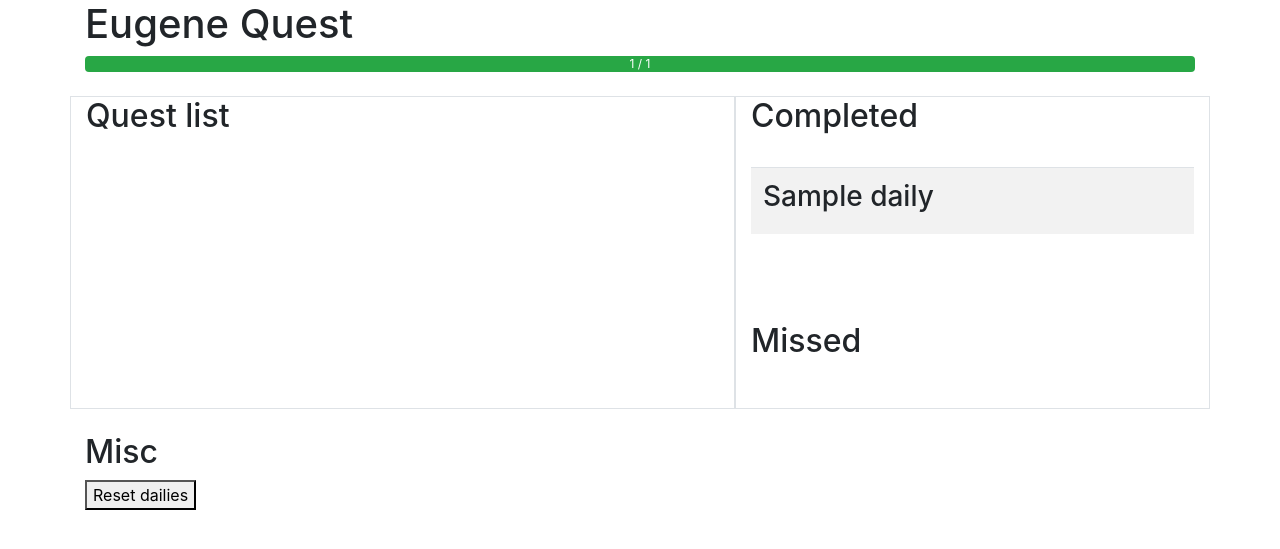
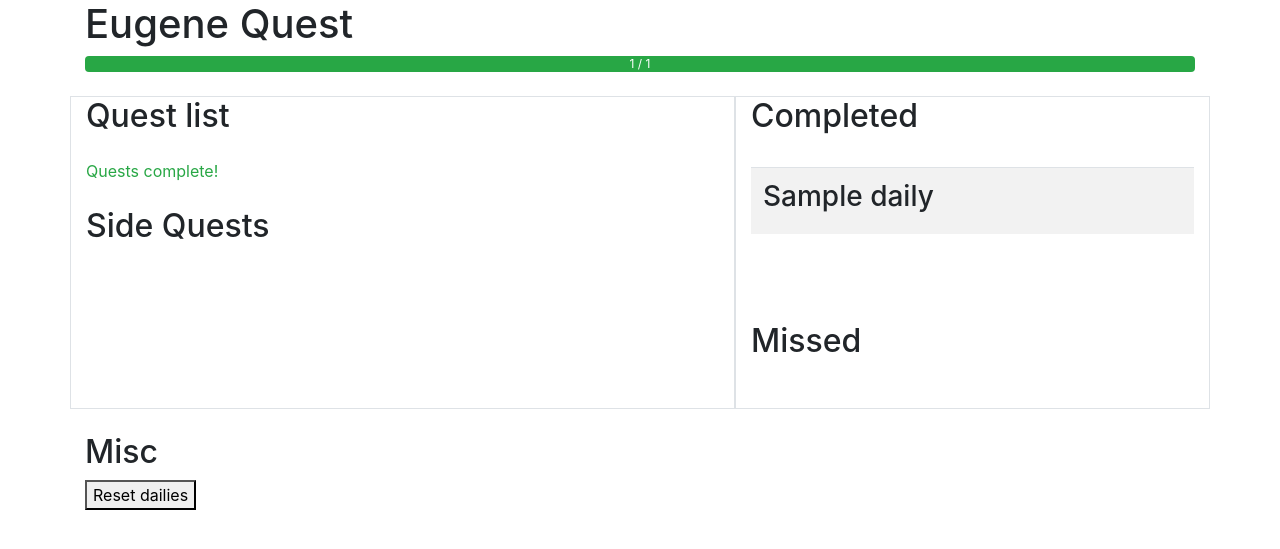
Before and after one commit to eugman/EugeneQuest, a Flask app: page / in a window 1280 px wide. Shown: the part 56-605 px from the top of the page. Run offline with Flask 2, Linux system fonts and the light colour scheme; tables that the repository leaves empty hold one stand-in row (values such as "Sample post"); parts of the project's set-up code (start-up, migrations or seed data) failed here and were passed over; some libraries are stand-ins or nearby versions.

Commit message:
Added side quests.

```diff
--- a/app/routes.py
+++ b/app/routes.py
@@ -2,6 +2,7 @@ from app import app, db
 from app.models import *
 from app.config import *
 import re
+
 from flask import  render_template, request, Response
 from flask_sqlalchemy import SQLAlchemy
 from trello import TrelloApi
@@ -39,6 +40,8 @@ def add():
         db.session.commit()
 
     return render_template("add.html")
+
+
 
 @app.route('/food', methods=['GET', 'POST'])
 def food():
@@ -155,9 +158,6 @@ def trello():
 
         trello.cards.update_idList(cardid, done)
 
-
-
-
     homeCards = trello.lists.get_card(HOME_WEEK_LIST)
     workCards = trello.lists.get_card(WORK_WEEK_LIST)
 
@@ -262,14 +262,15 @@ def index():
 
     hour = datetime.datetime.now().hour
 
-    allDailies = Daily.query.all()
+    allDailies = Daily.query.filter(Daily.subtype != "Side").all()
     stats = DailyStats(allDailies)
 
-    openDailies = Daily.query.filter_by(completed=False).filter(Daily.availableAfter <= hour).filter(Daily.availableUntil > hour).order_by(Daily.points.desc(), "availableAfter", "availableUntil").all()
+    openDailies = Daily.query.filter_by(completed=False).filter(Daily.availableAfter <= hour).filter(Daily.availableUntil > hour).filter(Daily.subtype != "Side").order_by(Daily.points.desc(), "availableAfter", "availableUntil").all()
+    openSideQuests = Daily.query.filter_by(completed=False).filter(Daily.availableAfter <= hour).filter(Daily.availableUntil > hour).filter(Daily.subtype == "Side").order_by(Daily.points.desc(), "availableAfter", "availableUntil").all()
     completedDailies = Daily.query.filter_by(completed=True).order_by("availableAfter", "availableUntil").all()
-    missedDailies = Daily.query.filter_by(completed=False).filter(hour > Daily.availableUntil).order_by("availableAfter", "availableUntil").all()
+    missedDailies = Daily.query.filter_by(completed=False).filter(hour > Daily.availableUntil).filter(Daily.subtype != "Side").order_by("availableAfter", "availableUntil").all()
 
-    return render_template("index.html", dailies = openDailies, completed = completedDailies, missed = missedDailies, stats = stats, player = player)
+    return render_template("index.html", dailies = openDailies, completed = completedDailies, missed = missedDailies, sideQuests = openSideQuests, stats = stats, player = player)
 
 if __name__ == '__main__':
     app.run(debug=True, host='0.0.0.0', port = PORT)
--- a/templates/index.html
+++ b/templates/index.html
@@ -34,18 +34,37 @@
 						<input type="hidden" name="daily_id" value="{{daily.id}}">
 						<input type="hidden" name="complete" value="1">
 						<button class="btn btn-success"{% if daily.completed %} disabled="disabled"{% endif %}>Complete</button>
-						 {{daily.points}} points
+						{{daily.points}} points
 
 					</form>
-					<!--
+				</td>
+			</tr>
+			{% endfor %}
+		</table>
+		{% if dailies|length == 0 %}
+		<span class="text-success">Quests complete!</span>
+		{% endif %}
+		<br /> <br />
+		{% if dailies|length == 0 %}
+		<h2>Side Quests</h2>
+		<table class="table table-striped">
+			{% for daily in sideQuests %}
+			<tr>
+				<td>
+					<h3>{{daily.name}}</h3>
+				</td>
+				<td>
 					<form method="POST">
 						<input type="hidden" name="daily_id" value="{{daily.id}}">
-						<input type="hidden" name="delete_daily" value="1">
-						<button class="btn btn-warning">Delete</button>
-					</form> -->
+						<input type="hidden" name="complete" value="1">
+						<button class="btn btn-success"{% if daily.completed %} disabled="disabled"{% endif %}>Complete</button>
+					</form>
 				</td>
-				{% endfor %}
+			</tr>
+			{% endfor %}
 		</table>
+
+		{% endif %}
 	</div>
 	<div class="col-md-5 border">
 		<h2 class="success">Completed</h2>
@@ -57,7 +76,7 @@
 					<h3>{{daily.name}}</h3>
 				</td>
 			</tr>
-				{% endfor %}
+			{% endfor %}
 		</table> <br /> <br /> <br />
 		<h2 class="warning">Missed</h2>
 		<br />
```
